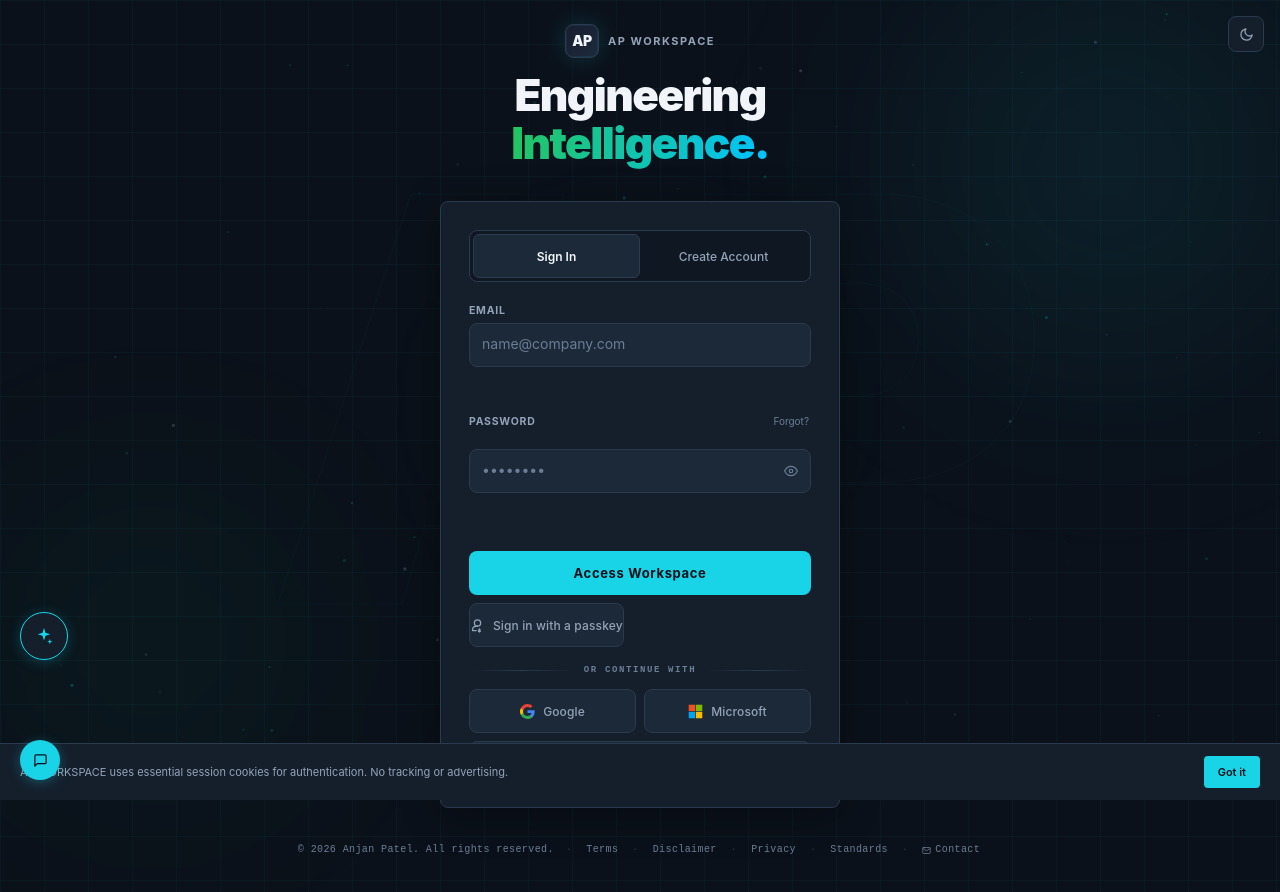
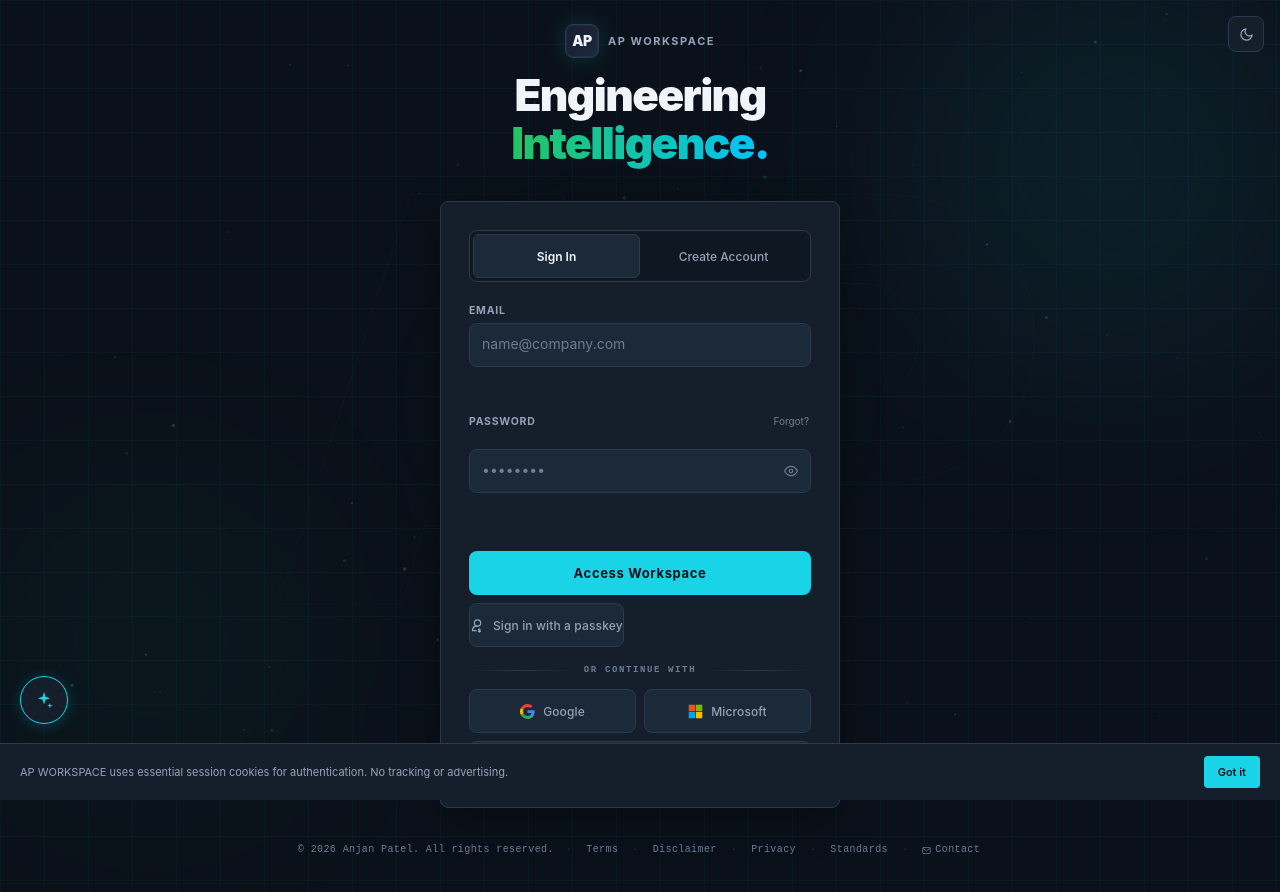
Before and after one commit to anjanspatel/ap_app, a website: page index.html in a window 1280 px wide. Drawn offline with nearby package versions, Linux system fonts and the light colour scheme.

Commit message:
fix: remove redundant floating contact button; force cache refresh
User feedback: the floating contact button duplicated the footer's
existing "Contact" link, and tapping it (a mailto: link) triggers the
OS's native "Open in Gmail?" handoff prompt — expected browser
behavior, but one more surprise on a button that shouldn't have
existed twice. Removed it outright rather than repositioning it again;
the footer Contact link still works everywhere.

This also uncovered a real caching bug: the previous fix (moving
floating buttons to bottom-left) had landed for copilot.js but not yet
for global-features.js in the same page load — sw.js's stale-while-
revalidate caches each file independently, so a live site can briefly
serve a mix of old and new versions of different files after a
deploy, without the cache version itself changing to force them back
in sync. Bumped CACHE to ap-v7 so the next load pulls a fully
consistent set instead of two files mid-transition.

Also caught in the same report: the AP CoPilot FAB was overlapping the
real footer links on shorter pages (not just OS chrome) — now that the
contact button is gone, back-to-top drops to bottom:20px and CoPilot
sits at bottom:76px, both with less stacking pressure than the
three-button column that caused this.

Co-Authored-By: Claude Sonnet 5 <noreply@anthropic.com>
Claude-Session: https://claude.ai/code/session_01XijHF21WDjhbqRy9x8VUoe

```diff
--- a/copilot.js
+++ b/copilot.js
@@ -10,8 +10,8 @@
 
   var NOTICE = 'NOTICE: AP CoPilot outputs are for auxiliary informational reference only. All field parameters and calculations must be independently validated by a licensed Professional Engineer (P.E. / P.Eng.).';
   var OUTPUT_TAG = '[ Auxiliary Output — Verify with P.E. prior to field execution ]';
-  var GREETING = 'AP CoPilot online — I\'m an automated AI assistant, not a live person. I can help you navigate AP Workspace, explain standard formulas (ASME PCC-1 target torque, ASME B16.5 flange ratings, tubing pressure derating), and point you to the right calculator. I am not a P.E. — verify all outputs independently before field use. Ask me something, or use the contact button for a real person.';
-  var FALLBACK = 'I don’t have a reference answer for that yet. Try asking about flange ratings, bolt torque, tubing SWL, saved lookups, offline use, or passkeys — or use the contact button for a direct question.';
+  var GREETING = 'AP CoPilot online — I\'m an automated AI assistant, not a live person. I can help you navigate AP Workspace, explain standard formulas (ASME PCC-1 target torque, ASME B16.5 flange ratings, tubing pressure derating), and point you to the right calculator. I am not a P.E. — verify all outputs independently before field use. Ask me something, or use the Contact link in the footer for a real person.';
+  var FALLBACK = 'I don’t have a reference answer for that yet. Try asking about flange ratings, bolt torque, tubing SWL, saved lookups, offline use, or passkeys — or use the Contact link in the footer for a direct question.';
 
   /* Distinct sparkle glyph — deliberately not another chat-bubble shape,
      so this reads as a separate control from the contact FAB rather
@@ -61,7 +61,7 @@
     var style = document.createElement('style');
     style.id = 'ap-copilot-style';
     style.textContent = [
-      '#ap-copilot-fab{position:fixed;bottom:calc(140px + env(safe-area-inset-bottom,0px));left:20px;z-index:1000;',
+      '#ap-copilot-fab{position:fixed;bottom:calc(76px + env(safe-area-inset-bottom,0px));left:20px;z-index:1000;',
         'width:48px;height:48px;border-radius:50%;background:var(--bg-panel,#151F2C);',
         'border:1px solid var(--precision-cyan,#19D3E6);color:var(--precision-cyan,#19D3E6);',
         'cursor:pointer;display:flex;align-items:center;justify-content:center;',
--- a/global-features.js
+++ b/global-features.js
@@ -119,7 +119,7 @@
   btt.setAttribute('title', 'Back to top');
   btt.innerHTML = '<svg width="14" height="14" viewBox="0 0 24 24" fill="none" stroke="currentColor" stroke-width="2.5" stroke-linecap="round" stroke-linejoin="round" aria-hidden="true"><polyline points="18 15 12 9 6 15"/></svg>';
   btt.style.cssText = [
-    'position:fixed','bottom:calc(72px + env(safe-area-inset-bottom,0px))','left:20px','z-index:800',
+    'position:fixed','bottom:calc(20px + env(safe-area-inset-bottom,0px))','left:20px','z-index:800',
     'width:36px','height:36px','border-radius:50%',
     'background:var(--bg-elevated,#1C2938)',
     'border:1px solid var(--border-color,#2B3A4C)',
@@ -248,42 +248,7 @@
     });
   })();
 
-  /* ── 5. Floating Contact Button ──────────────
-     FAB bottom-right. Email assembled at runtime.
-  ──────────────────────────────────────────────── */
-  var fab = document.createElement('button');
-  fab.id = 'float-contact';
-  fab.setAttribute('aria-label', 'Contact support');
-  fab.setAttribute('title', 'Contact support');
-  fab.innerHTML = '<svg width="15" height="15" viewBox="0 0 24 24" fill="none" stroke="currentColor" stroke-width="2" stroke-linecap="round" stroke-linejoin="round" aria-hidden="true"><path d="M21 15a2 2 0 0 1-2 2H7l-4 4V5a2 2 0 0 1 2-2h14a2 2 0 0 1 2 2z"/></svg>';
-  var engNotice = document.getElementById('eng-disclaimer');
-  var fabBottom = 20 + (engNotice ? engNotice.offsetHeight + 12 : 0);
-  fab.style.cssText = [
-    'position:fixed','bottom:calc(' + fabBottom + 'px + env(safe-area-inset-bottom,0px))','left:20px','z-index:800',
-    'width:40px','height:40px','border-radius:50%',
-    'background:var(--precision-cyan,#19D3E6)',
-    'border:none','color:#0B111A',
-    'cursor:pointer','display:flex','align-items:center','justify-content:center',
-    'box-shadow:0 2px 12px rgba(25,211,230,0.3)',
-    'transition:transform 200ms,box-shadow 200ms'
-  ].join(';');
-
-  fab.addEventListener('mouseenter', function() {
-    fab.style.transform = 'scale(1.08)';
-    fab.style.boxShadow = '0 4px 20px rgba(25,211,230,0.45)';
-  });
-  fab.addEventListener('mouseleave', function() {
-    fab.style.transform = '';
-    fab.style.boxShadow = '0 2px 12px rgba(25,211,230,0.3)';
-  });
-  fab.addEventListener('click', function() {
-    var e = 'support' + '@' + 'app' + '.' + 'anjanpatel' + '.' + 'ca';
-    window.location.href = 'mailto:' + e;
-  });
-
-  document.body.appendChild(fab);
-
-  /* ── 6. Skip to Content ──────────────────────
+  /* ── 5. Skip to Content ──────────────────────
      Accessibility: visible on keyboard focus.
   ──────────────────────────────────────────────── */
   var skip = document.createElement('a');
--- a/sw.js
+++ b/sw.js
@@ -2,7 +2,7 @@
    Caches design system assets + tool shells for offline use.
    Stale-while-revalidate for static assets, network-first for navigation.
 */
-var CACHE = 'ap-v6';
+var CACHE = 'ap-v7';
 var STATIC = [
   '/',
   '/tokens.css',
```
Also changed, not shown: .dev/styleguide.html.
